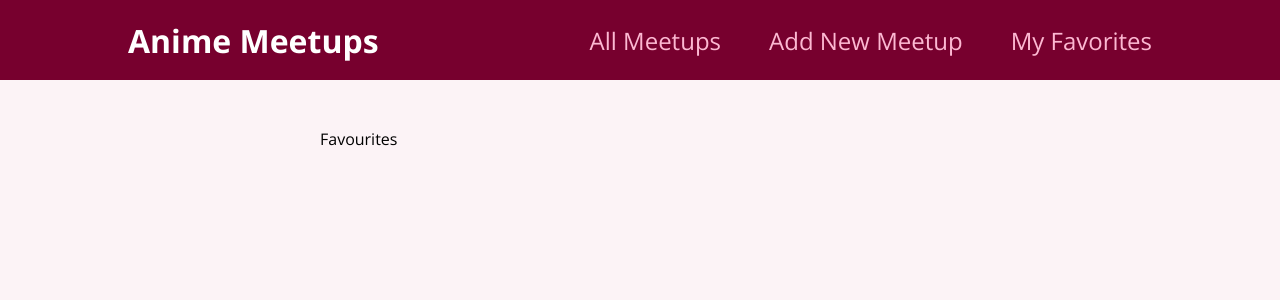
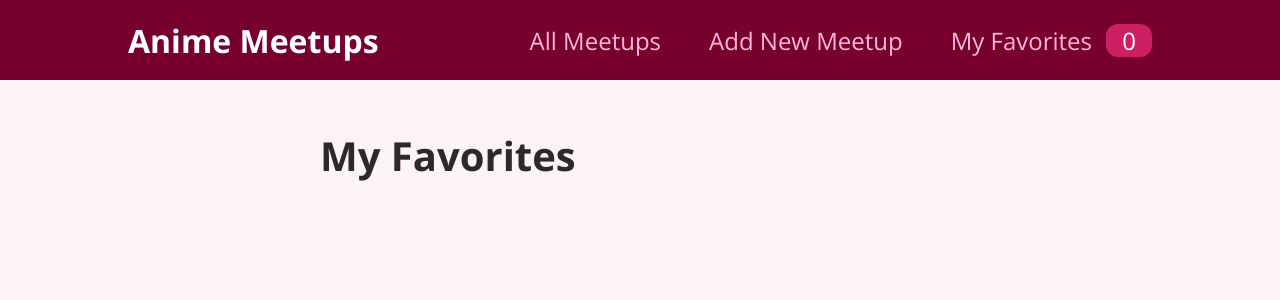
Before and after one commit to MiHawkStackOverFlow/react-refresher, a React (Create React App) app: page /favorites in a window 1280 px wide. Shown: the top 300 px of the page. Built offline with nearby package versions, Linux system fonts and the light colour scheme.

Commit message:
adding store to components to add to favorites

```diff
--- a/src/components/layout/MainNavigation.js
+++ b/src/components/layout/MainNavigation.js
@@ -1,8 +1,10 @@
-import React from "react";
+import React, { useContext } from "react";
 import { Link } from "react-router-dom";
 import classes from './MainNavigation.module.css';
+import FavoritesContext from "../../store/favorites.context";
 
 export default function MainNavigation() {
+  const favoritesCtx = useContext(FavoritesContext);
   return (
     <header className={classes.header}>
       <div className={classes.logo}>Anime Meetups</div>
@@ -15,7 +17,7 @@
             <Link to="/new-meetup">Add New Meetup</Link>
           </li>
           <li>
-            <Link to="/favorites">My Favorites</Link>
+            <Link to="/favorites">My Favorites <span className={classes.badge}>{favoritesCtx.totalFavorites}</span></Link>
           </li>
         </ul>
       </nav>
--- a/src/components/meetups/MeetupItem.js
+++ b/src/components/meetups/MeetupItem.js
@@ -1,23 +1,44 @@
-import React from 'react'
-import Card from '../ui/Card';
-import classes from './MeetupItem.module.css';
+import React, { useContext } from "react";
+import Card from "../ui/Card";
+import classes from "./MeetupItem.module.css";
+import FavoritesContext from "../../store/favorites.context";
 
 export default function MeetupItem(props) {
+  const favoritesCtx = useContext(FavoritesContext);
+
+  const itemIsFavorite = favoritesCtx.itemIsFavorite(props.id);
+
+  function toggleFavoriteStatusHandler() {
+    if (itemIsFavorite) {
+      favoritesCtx.removeFavorite(props.id);
+    } else {
+      favoritesCtx.addFavorite({
+        id: props.id,
+        image: props.image,
+        title: props.title,
+        address: props.address,
+        description: props.description,
+      });
+    }
+  }
+
   return (
     <li className={classes.item}>
       <Card>
-        <div  className={classes.image}>
+        <div className={classes.image}>
           <img src={props.image} alt={props.title} />
         </div>
-        <div  className={classes.content}>
+        <div className={classes.content}>
           <h3>{props.title}</h3>
           <address>{props.address}</address>
           <p>{props.description}</p>
         </div>
-        <div  className={classes.actions}>
-          <button>To Favorites</button>
+        <div className={classes.actions}>
+          <button onClick={toggleFavoriteStatusHandler}>
+            {itemIsFavorite ? "Remove from favorites" : "Add To Favorites"}
+          </button>
         </div>
       </Card>
     </li>
-  )
+  );
 }
--- a/src/pages/Favourites.js
+++ b/src/pages/Favourites.js
@@ -1,7 +1,17 @@
-import React from 'react'
+import React , { useContext } from 'react';
+import FavoritesContext from "../store/favorites.context";
+import MeetupList from "../components/meetups/MeetupList";
 
 export default function FavouritesPage() {
+  const favoritesCtx = useContext(FavoritesContext);
+  let content = <p>You got no favorites yet. Start adding some?</p>
+  if(favoritesCtx.favorites !== 0) {
+    content = <MeetupList meetups={favoritesCtx.favorites}/>;
+  }
   return (
-    <div>Favourites</div>
+    <section>
+      <h1>My Favorites</h1>
+      {content}
+    </section>
   )
 }
--- a/src/store/favorites.context.js
+++ b/src/store/favorites.context.js
@@ -1,25 +1,25 @@
-import React, { createContext, useState } from "react";
+import { createContext, useState } from 'react';
 
 const FavoritesContext = createContext({
   favorites: [],
   totalFavorites: 0,
   addFavorite: (favoriteMeetup) => {},
   removeFavorite: (meetupId) => {},
-  itemIsFavorite: (meetupId) => {},
+  itemIsFavorite: (meetupId) => {}
 });
 
-export default function FavoritesContextProvider(props) {
+export function FavoritesContextProvider(props) {
   const [userFavorites, setUserFavorites] = useState([]);
 
   function addFavoriteHandler(favoriteMeetup) {
     setUserFavorites((prevUserFavorites) => {
-      prevUserFavorites.concat(favoriteMeetup);
+      return prevUserFavorites.concat(favoriteMeetup);
     });
   }
 
   function removeFavoriteHandler(meetupId) {
-    setUserFavorites((prevUserFavorites) => {
-      prevUserFavorites.filter(meetup => meetup.id !== meetupId);
+    setUserFavorites(prevUserFavorites => {
+      return prevUserFavorites.filter(meetup => meetup.id !== meetupId);
     });
   }
 
@@ -41,3 +41,5 @@
     </FavoritesContext.Provider>
   );
 }
+
+export default FavoritesContext;
```
Also changed, not shown: src/index.js (+6 -1 lines).
